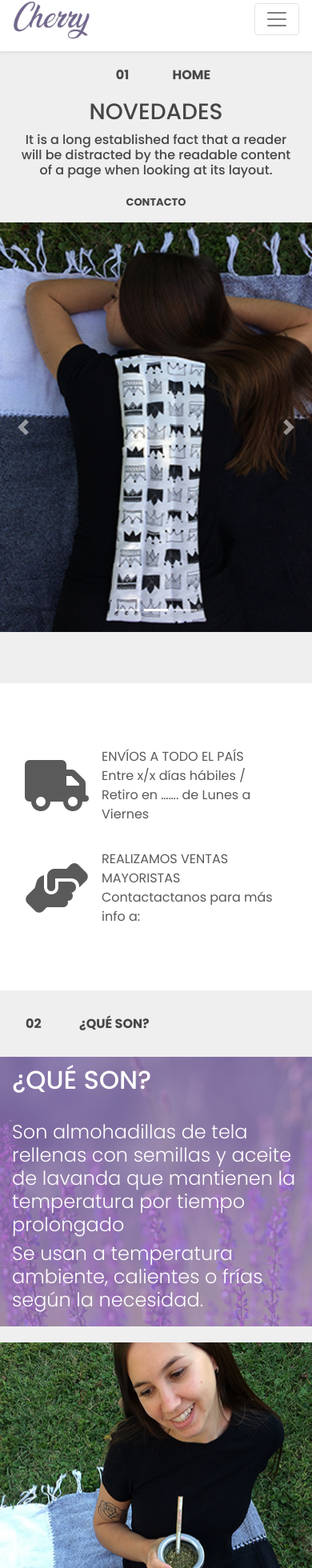
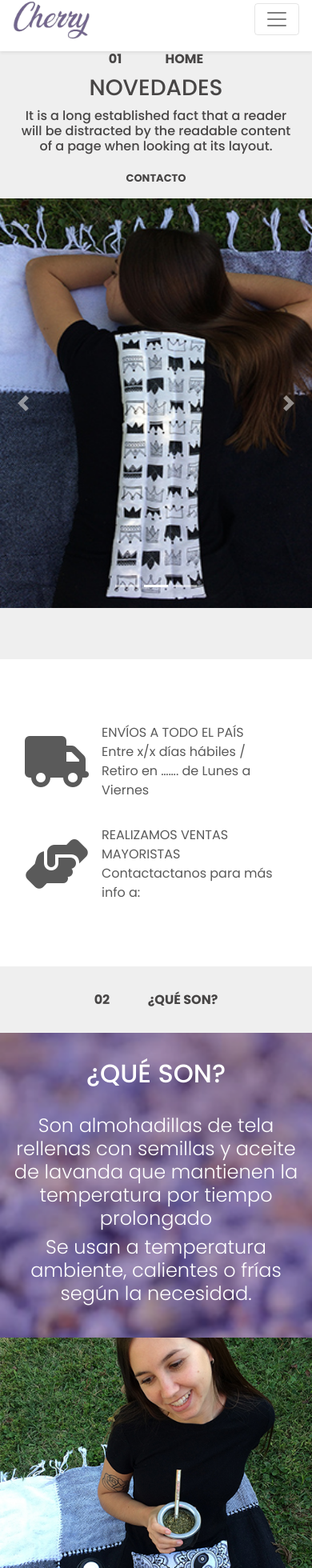
Before and after one commit to AgustinTafura/cherry-coder, a React (Create React App) app: page / in a window 390 px wide. Shown: the part 16-1976 px from the top of the page at 80% size. Built offline with nearby package versions, Linux system fonts and the light colour scheme.

Commit message:
correccion responsive secciones

```diff
--- a/src/App.css
+++ b/src/App.css
@@ -67,16 +67,16 @@ img.logoNav {
   transform: rotate(180deg);
   color: rgb(71, 69, 69);
   font-size: 100%;
-  padding-bottom: 225px;
-  padding-right: 50px;
+  /* padding-bottom: 225px;
+  padding-right: 50px; */
   white-space: pre;
   margin: 0px;
 
 }
 
 .textoHorizontal {
-  padding-top: 220px;
-  padding-left: 70px;
+  /* padding-top: 220px;
+  padding-left: 70px; */
   font-size: 25px;
   color: rgb(71, 69, 69);
 }
@@ -115,11 +115,11 @@ img.logoNav {
 -------------------------------------------------- */
 
 .textoHorizontalBody {
-  padding-top: 60px;
+  /* padding-top: 60px;
   padding-bottom: 70px;
   padding-right: 0px;
   padding-left: 20px;
-  margin-left: 60px;
+  margin-left: 60px; */
   color: white;
 
 }
@@ -147,8 +147,8 @@ img.logoNav {
 }
 
 .imagen {
-  padding-left: 0px;
-  height: 450px;
+  /* padding-left: 0px;
+  height: 450px; */
 }
 
 .divVacio {
@@ -344,7 +344,7 @@ img.logoNav {
     transform: rotate(0deg);
     color: rgb(71, 69, 69);
     font-size: 100%;
-    padding: 100px 0px 10px 20px;
+    /* padding: 100px 0px 10px 20px; */
   }
 
   .textoBody {
@@ -356,15 +356,15 @@ img.logoNav {
   }
 
   .textoHorizontalBody {
-    padding: 10px 30px 10px 30px;
-    margin: 0px 10px 0px 10px;
+    /* padding: 10px 30px 10px 30px; */
+    /* margin: 0px 10px 0px 10px; */
   }
 
   .imagen {
-    padding-right: 0px;
+    /* padding-right: 0px;
     padding-left: 0px;
     height: 450px;
-    margin-top: 20px;
+    margin-top: 20px; */
   }
 
 
@@ -406,8 +406,8 @@ img.logoNav {
   }
 
   .textoHorizontal {
-    padding: 10px 10px 10px 20px;
-    margin: 0px 10px 0px 10px;
+    /* padding: 10px 10px 10px 20px;
+    margin: 0px 10px 0px 10px; */
   }
 
   .texto {
@@ -415,7 +415,7 @@ img.logoNav {
     transform: rotate(0deg);
     color: rgb(71, 69, 69);
     font-size: 100%;
-    padding: 100px 0px 10px 18px;
+    /* padding: 100px 0px 10px 18px; */
 
   }
 
@@ -428,15 +428,15 @@ img.logoNav {
   }
 
   .textoHorizontalBody {
-    padding: 10px 10px 10px 20px;
-    margin: 0px 10px 0px 10px;
+    /* padding: 10px 10px 10px 20px;
+    margin: 0px 10px 0px 10px; */
   }
 
   .imagen {
-    padding-right: 0px;
+    /* padding-right: 0px;
     padding-left: 0px;
     height: 450px;
-    margin-top: 20px;
+    margin-top: 20px; */
   }
 
 
--- a/src/components/Carousel/index.css
+++ b/src/components/Carousel/index.css
@@ -1,7 +1,21 @@
+#cherryCarousel {
+    margin-top: 5rem;
+}
+
 .row.no-gutters.fondoDiv {
+
     align-self: center;
     justify-content: center;
     text-align: -webkit-center;
+
+}
+
+.row.no-gutters.fondoDiv>div {
+    align-self: center;
+    justify-content: center;
+    text-align: center;
+    text-align: -webkit-center;
+
 }
 
 .row.no-gutters.fondoDiv .textoHorizontal>div {
--- a/src/components/Carousel/index.jsx
+++ b/src/components/Carousel/index.jsx
@@ -1,8 +1,8 @@
+import './index.css'
 import { Carousel } from 'react-bootstrap';
-import './index.css'
 const CherryCarousel = () => {
   return (
-    <div className="row no-gutters fondoDiv">
+    <div id='cherryCarousel' className="row no-gutters fondoDiv">
       <div className="col-md-1">
         <h3 className="texto"><strong>01                HOME</strong></h3>
       </div>
--- a/src/components/Content/index.css
+++ b/src/components/Content/index.css
@@ -1,9 +1,15 @@
-.row.no-gutters.divCuadrotexto.fondoDivGris {
+.row.no-gutters.fondoDivGris {
 
     justify-content: center;
 }
 
-.divCuadrotexto.fondoDivGris>div {
+.fondoDivGris>div {
+    text-align: center;
+    text-align: -webkit-center;
+    align-self: center;
+}
+
+.fondoDivBody>div {
     text-align: center;
     text-align: -webkit-center;
     align-self: center;
@@ -11,4 +17,14 @@
 
 .textoHorizontalBody>div {
     padding: 1rem;
+    align-self: center;
 }
+
+.textSectionContainer>div {
+    padding: 1rem;
+}
+
+.textoHorizontalBody {
+    background-size: cover;
+    place-content: center;
+}
--- a/src/components/Content/index.jsx
+++ b/src/components/Content/index.jsx
@@ -2,14 +2,14 @@ import './index.css'
 
 const SectionsContainer = () => {
   return (
-    <div >
+    <>
 
       <div id='beneficio' className="row no-gutters divCuadrotexto fondoDivGris">
         <div className="col-md-1">
           <h3 className="textoBody"><strong>04               BENEFICIOS</strong></h3>
         </div>
 
-        <div className="col-md-9 textoHorizontalBody" style={{ backgroundImage: `url(${process.env.PUBLIC_URL}/assets/img/fondolavanda1.png)` }}>
+        <div className="col-md-10 textoHorizontalBody" style={{ backgroundImage: `url(${process.env.PUBLIC_URL}/assets/img/fondolavanda1.png)` }}>
           <div className='textSectionContainer'>
             <h2>BENEFICIOS</h2>
             <br />
@@ -27,7 +27,7 @@ const SectionsContainer = () => {
           <h3 className="textoBody"><strong>05               MODO DE USO</strong></h3>
         </div>
 
-        <div className="col-md-9 textoHorizontalBody" style={{ backgroundImage: `url(${process.env.PUBLIC_URL}/assets/img/fondolavanda2.png)` }}>
+        <div className="col-md-10 textoHorizontalBody" style={{ backgroundImage: `url(${process.env.PUBLIC_URL}/assets/img/fondolavanda2.png)` }}>
           <div className='textSectionContainer'>
             <h2>MODO DE USO</h2>
             <br />
@@ -40,7 +40,7 @@ const SectionsContainer = () => {
         </div>
       </div>
 
-    </div>
+    </>
 
 
   )
--- a/src/components/Content2/index.jsx
+++ b/src/components/Content2/index.jsx
@@ -1,19 +1,39 @@
 
 const ContentBody = () => {
   return (
-    <div className="row fondoDivBody">
-      <div className="col-lg-1">
+    <>
+      {/* <div className="row fondoDivBody">
+        <div className="col-xl-1">
           <h3 className="textoBody"><strong>02              ¿QUÉ SON?</strong></h3>
         </div>
 
-      <div className="col-lg-6 textoHorizontalBody" style={{ backgroundImage: `url(${process.env.PUBLIC_URL}/assets/img/fondolavanda3.png)` }}>
+        <div className="col-xl-6 textoHorizontalBody" style={{ backgroundImage: `url(${process.env.PUBLIC_URL}/assets/img/fondolavanda3.png)` }}>
           <h2>¿QUÉ SON?</h2>
           <br />
           <h6 className="textoTamanio">Son almohadillas de tela rellenas con semillas y aceite de lavanda que mantienen la temperatura por tiempo prolongado</h6>
           <h6 className="textoTamanio">Se usan a temperatura ambiente, calientes o frías según la necesidad.</h6>
         </div>
-      <img src={`${process.env.PUBLIC_URL}/assets/img/imagen4.jpg`} className="col-lg-4 imagen" />
+        <img src={`${process.env.PUBLIC_URL}/assets/img/imagen4.jpg`} className="col-4 imagen" />
+      </div> */}
+
+      <div id='' className="row no-gutters divCuadrotexto fondoDivGris">
+        <div className="col-md-1">
+          <h3 className="textoBody"><strong>02              ¿QUÉ SON?</strong></h3>
         </div>
+
+        <div className="col-md-10 textoHorizontalBody row no-gutters" style={{ backgroundImage: `url(${process.env.PUBLIC_URL}/assets/img/fondolavanda1.png)` }}>
+          <div className='textSectionContainer col-md-7 col-xl-8'>
+            <div>
+              <h2>¿QUÉ SON?</h2>
+              <br />
+              <h6 className="textoTamanio">Son almohadillas de tela rellenas con semillas y aceite de lavanda que mantienen la temperatura por tiempo prolongado</h6>
+              <h6 className="textoTamanio">Se usan a temperatura ambiente, calientes o frías según la necesidad.</h6>
+            </div>
+          </div>
+          <img src={`${process.env.PUBLIC_URL}/assets/img/imagen4.jpg`} className="col-sm-10 col-md-5 col-xl-4 mb-sm-5 mb-md-0 imagen" />
+        </div>
+      </div>
+    </>
   )
 }
 
```
Lines whose indentation alone changed are shown as unchanged.
